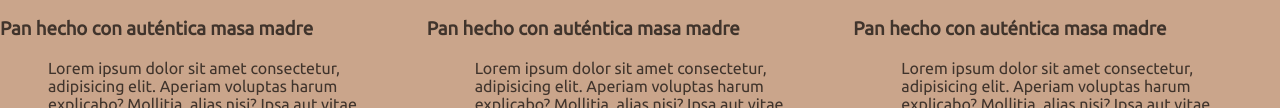
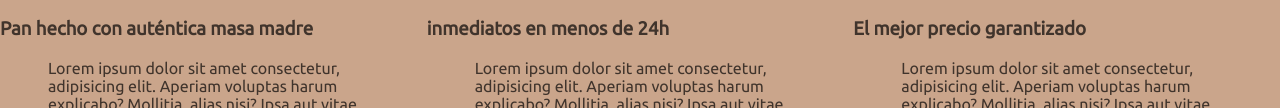
Before and after one commit to alumno76573/Panaderia, a plain HTML site: page index.html in a window 1280 px wide. Shown: the part 860-968 px from the top of the page. Drawn offline with Linux system fonts and the light colour scheme.

Commit message:
mas cambios del viernes

```diff
--- a/index.html
+++ b/index.html
@@ -57,7 +57,7 @@
         </div>
         <div id="enviosInmediatosEnMenosDe24h">
             <h1 class="h1_icono"><i class="fa-solid fa-car marron icono"></i></i></h1>
-            <h3 class="marron">Pan hecho con auténtica masa madre</h3>
+            <h3 class="marron">inmediatos en menos de 24h</h3>
             <p class="texto_icono marron">
                 Lorem ipsum dolor sit amet consectetur, adipisicing elit. Aperiam voluptas harum explicabo? Mollitia,
                 alias nisi? Ipsa aut vitae exercitationem totam voluptatem possimus laborum, dolor, voluptas reiciendis
@@ -71,7 +71,7 @@
         </div>
         <div id="elMejorPrecioGarantizado">
             <h1 class="h1_icono"><i class="fa-solid fa-euro-sign marron icono"></i></h1>
-            <h3 class="marron">Pan hecho con auténtica masa madre</h3>
+            <h3 class="marron">El mejor precio garantizado</h3>
             <p class="texto_icono marron">
                 Lorem ipsum dolor sit amet consectetur, adipisicing elit. Aperiam voluptas harum explicabo? Mollitia,
                 alias nisi? Ipsa aut vitae exercitationem totam voluptatem possimus laborum, dolor, voluptas reiciendis
```
